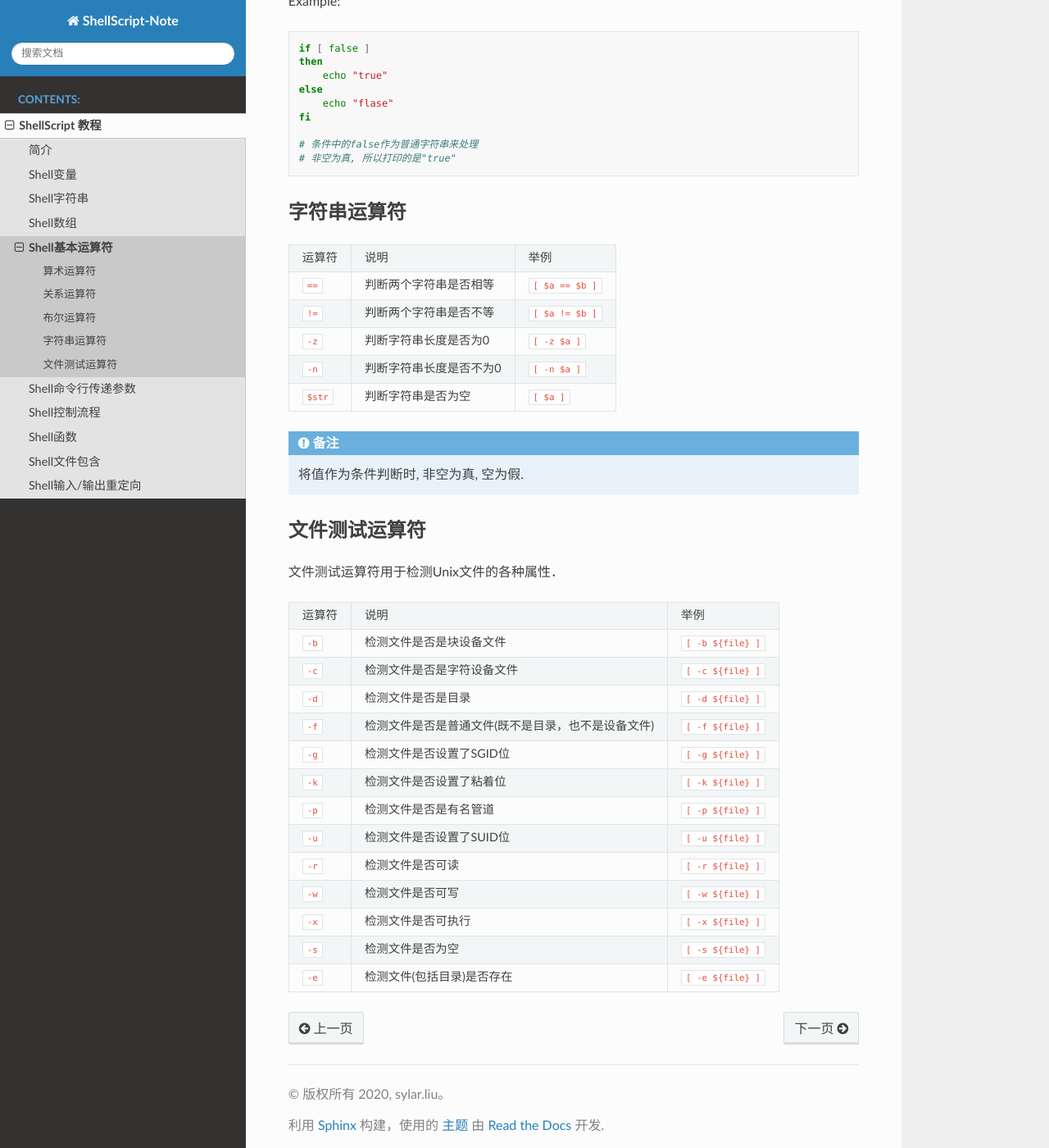
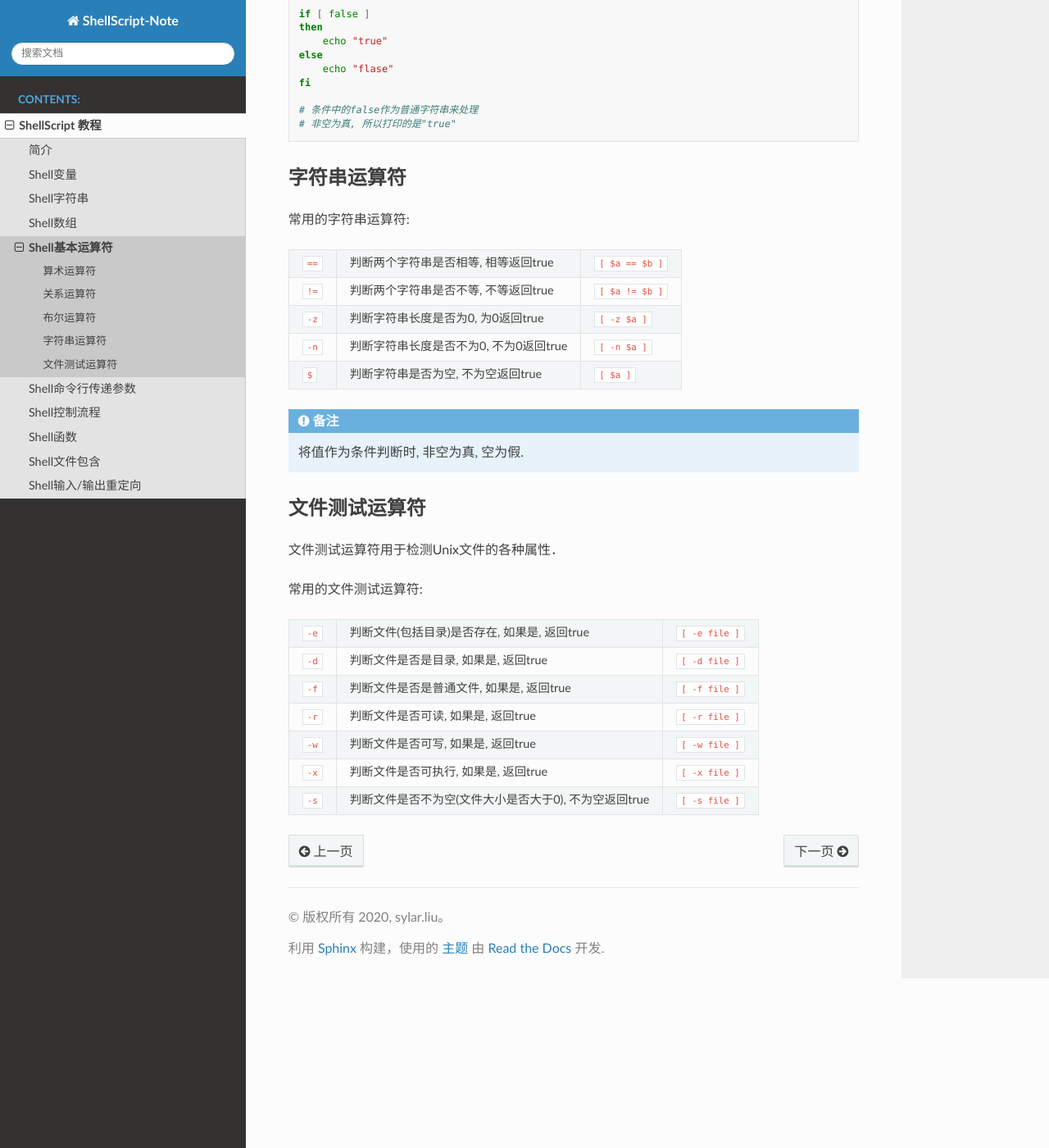
Before and after one commit to My-LearningNotes/ShellScript, a Sphinx documentation site: the page built from source/tutorial/operator.rst, in a window 1280 px wide and 1400 px high, scrolled down 2085 px. Shown: the whole window at 82% size. Built offline with Sphinx 7.4.7 and the Read the Docs theme 2.0.0, drawn with Linux system fonts in a browser that asks for light colours; some of the changed text lies outside the part shown.

Commit message:
修改关于基本运算符的笔记

```diff
--- a/source/tutorial/operator.rst
+++ b/source/tutorial/operator.rst
@@ -60,7 +60,6 @@ Example:
 下面列出了常用的关系运算符, 假定\ ``a``\ 和\ ``b``\ 为两个变量:
 
 ======= ============================================= =================
-运算符  说明                                          举例
 ``-eq`` 判断两个数是否相等(equal)                     ``[ $a -eq $b ]``
 ``-ne`` 判断两个数是否不相等(not equal)               ``[ $a -ne $b ]``
 ``-gt`` 判断左边的数是否大于右边的(greater than)      ``[ $a -gt $b ]``
@@ -77,15 +76,14 @@ Example:
 布尔运算符
 ----------
 
-====== =========== =================================
-运算符 说明        举例
+====== =========== ===============================
 ``-a`` 与运算(and) ``[ $a −lt 20 −a $b -gt 100 ]``
 ``-o`` 或运算(or)  ``[ $a −lt 20 −o $b -gt 100 ]``
 ``!``  非运算(not) ``[ ! $a -lt 20 ]``
-====== =========== =================================
+====== =========== ===============================
 
 -   在复合的条件表达式中, 布尔运算符的优先级是最低的;
--   在Shell编程中, 不能使用true/false来表示真假, 条件中出现的true/false都会被当成普通的字符串.
+-   在Shell编程中, 不能使用true/false来表示真假, 条件中出现的true/false都会被当成普通的字符串(非空为真, 空为假).
 
 Example:
 
@@ -102,18 +100,18 @@ Example:
     # 非空为真, 所以打印的是"true"
 
 
-
 字符串运算符
 ------------
 
-======== ======================= ================
-运算符   说明                    举例
-``==``   判断两个字符串是否相等  ``[ $a == $b ]``
-``!=``   判断两个字符串是否不等  ``[ $a != $b ]``
-``-z``   判断字符串长度是否为0   ``[ -z $a ]``
-``-n``   判断字符串长度是否不为0 ``[ -n $a ]``
-``$str`` 判断字符串是否为空      ``[ $a ]``
-======== ======================= ================
+常用的字符串运算符:
+
+====== ====================================== ================
+``==`` 判断两个字符串是否相等, 相等返回true   ``[ $a == $b ]``
+``!=`` 判断两个字符串是否不等, 不等返回true   ``[ $a != $b ]``
+``-z`` 判断字符串长度是否为0, 为0返回true     ``[ -z $a ]``
+``-n`` 判断字符串长度是否不为0, 不为0返回true ``[ -n $a ]``
+``$``  判断字符串是否为空, 不为空返回true     ``[ $a ]``
+====== ====================================== ================
 
 .. note::
 
@@ -125,19 +123,14 @@ Example:
 
 文件测试运算符用于检测Unix文件的各种属性．
 
-====== ================================================== ==================
-运算符 说明                                               举例
-``-b`` 检测文件是否是块设备文件                           ``[ -b ${file} ]``
-``-c`` 检测文件是否是字符设备文件                         ``[ -c ${file} ]``
-``-d`` 检测文件是否是目录                                 ``[ -d ${file} ]``
-``-f`` 检测文件是否是普通文件(既不是目录，也不是设备文件) ``[ -f ${file} ]``
-``-g`` 检测文件是否设置了SGID位                           ``[ -g ${file} ]``
-``-k`` 检测文件是否设置了粘着位                           ``[ -k ${file} ]``
-``-p`` 检测文件是否是有名管道                             ``[ -p ${file} ]``
-``-u`` 检测文件是否设置了SUID位                           ``[ -u ${file} ]``
-``-r`` 检测文件是否可读                                   ``[ -r ${file} ]``
-``-w`` 检测文件是否可写                                   ``[ -w ${file} ]``
-``-x`` 检测文件是否可执行                                 ``[ -x ${file} ]``
-``-s`` 检测文件是否为空                                   ``[ -s ${file} ]``
-``-e`` 检测文件(包括目录)是否存在                         ``[ -e ${file} ]``
-====== ================================================== ==================
+常用的文件测试运算符:
+
+====== ===================================================== ===============
+``-e`` 判断文件(包括目录)是否存在, 如果是, 返回true          ``[ -e file ]``
+``-d`` 判断文件是否是目录, 如果是, 返回true                  ``[ -d file ]``
+``-f`` 判断文件是否是普通文件, 如果是, 返回true              ``[ -f file ]``
+``-r`` 判断文件是否可读, 如果是, 返回true                    ``[ -r file ]``
+``-w`` 判断文件是否可写, 如果是, 返回true                    ``[ -w file ]``
+``-x`` 判断文件是否可执行, 如果是, 返回true                  ``[ -x file ]``
+``-s`` 判断文件是否不为空(文件大小是否大于0), 不为空返回true ``[ -s file ]``
+====== ===================================================== ===============
```
